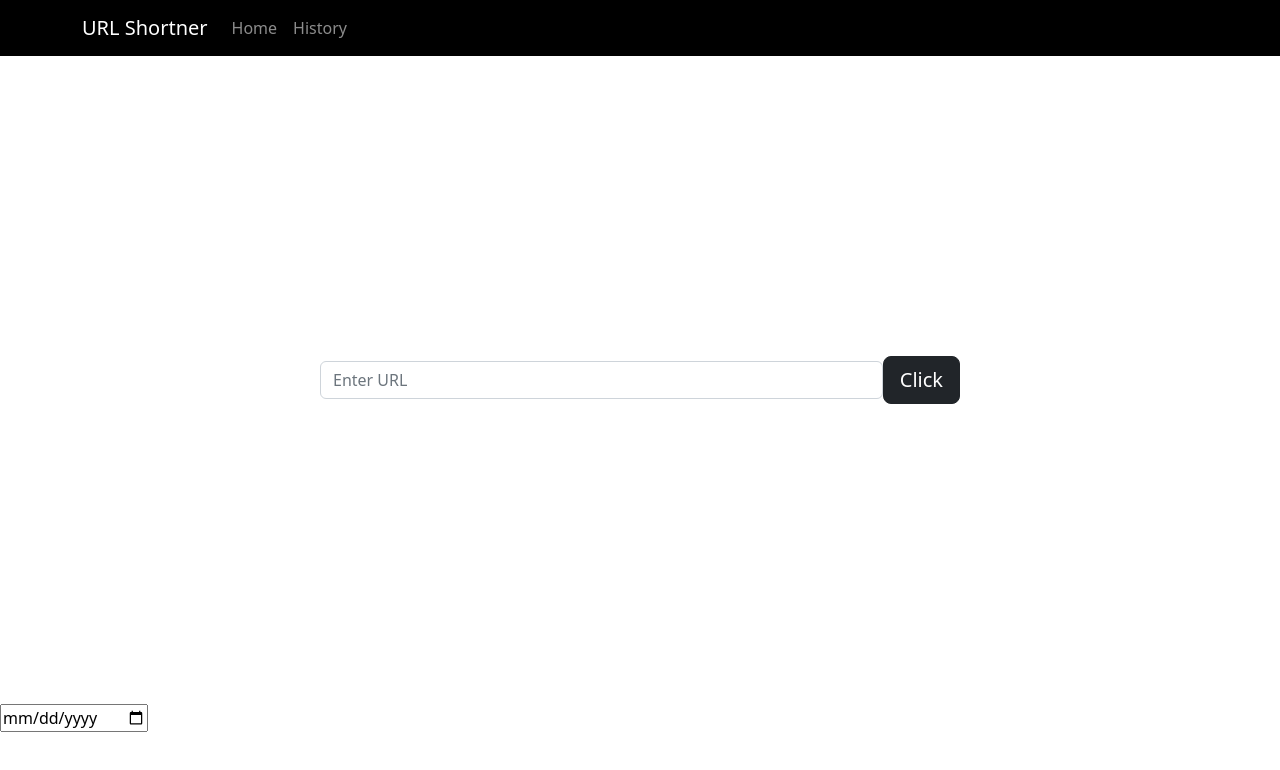
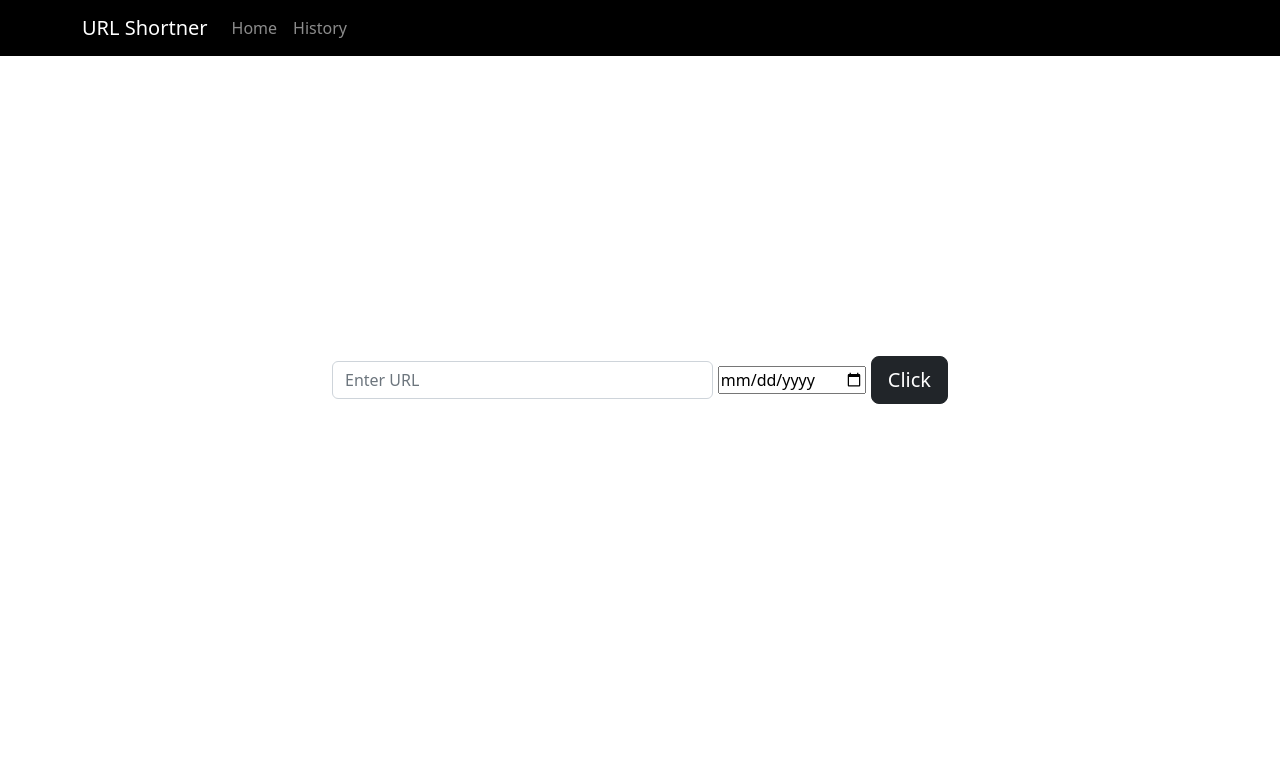
Before and after one commit to xaeedcntr/mid-project, a React (Create React App) app: page / in a window 1280 px wide. Shown: the top 770 px of the page. Built offline with nearby package versions, Linux system fonts and the light colour scheme; the HTML template or start-up script is replaced by a standard one.

Commit message:
added styling

```diff
--- a/src/Home.css
+++ b/src/Home.css
@@ -2,6 +2,19 @@
     display: flex;
     align-items: center;
     justify-content: center;
-    padding:300px 0;
+    padding-top:300px;
     width: 50%;
+
+
 }
+
+#resultp {
+    margin-left: 40%;
+    margin-top: 20px;
+
+}
+
+#datepicker{
+    margin-left: 5px;
+    margin-right: 5px;
+}
--- a/src/Home.js
+++ b/src/Home.js
@@ -72,23 +72,25 @@ function Home() {
         <NavbarComponent />
         <Container id="main-home">
             <input id="original-urlbox" type="text" placeholder="Enter URL" className="form-control search-input " size="lg" value={longurl} onChange={(e) => setLongUrl(e.target.value)} required/>
+            <input id="datepicker" type="date"  onChange={DateEvent} value={expiryDate} />
             <Button variant="dark" size="lg" onClick={handleClick}>Click</Button>
-            {
 
 
-                loader==="true" ? <p>Loading...</p> : <p>{result}</p>
 
-            }
+
+
 
 
 
 
 
         </Container>
+        {    <p id="resultp">{result}</p> }
 
-        {/* <input type="date" selected={startDate} onChange={(date) => setStartDate(date)} /> */}
 
-        <input type="date"  onChange={DateEvent} value={expiryDate} />
+
+
+
 
         </>
 
```
